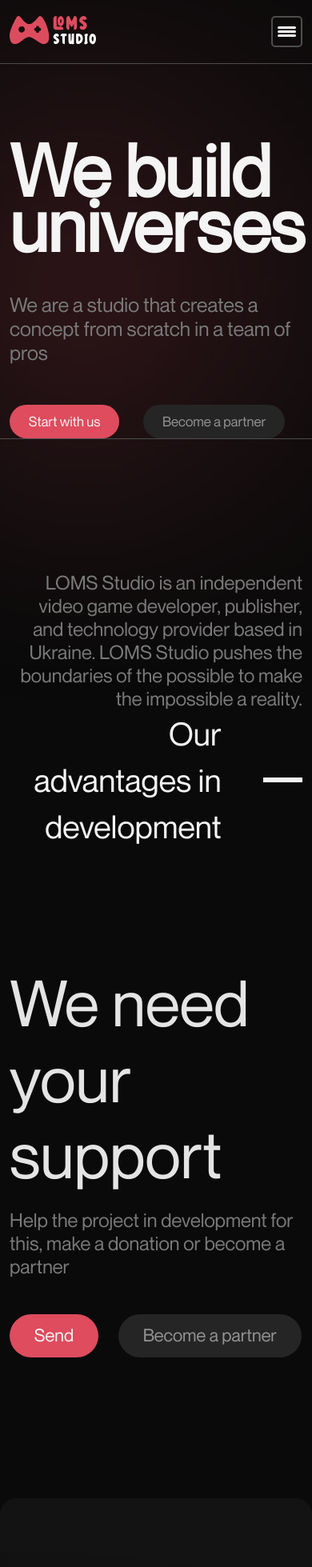
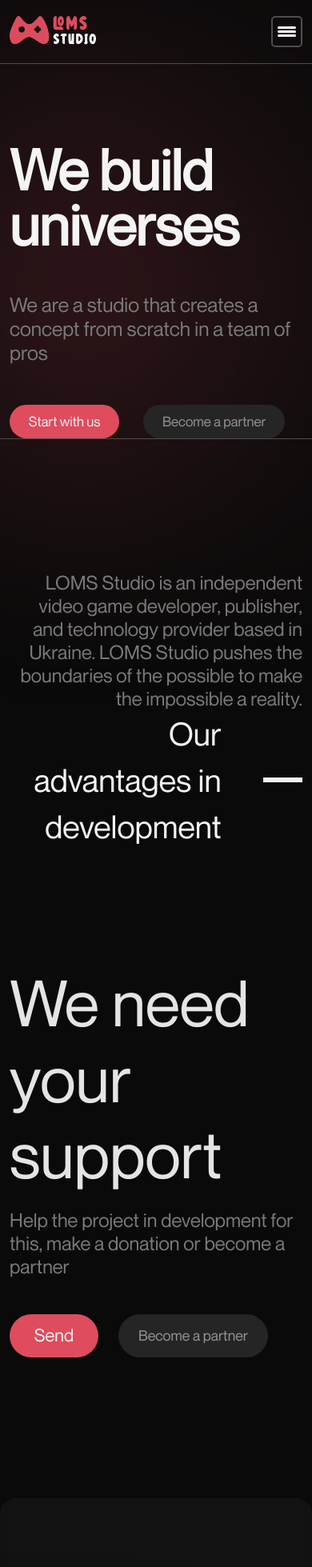
Before and after one commit to VladKnyaz/lomsST, a React (Create React App) app in the folder client/: page / in a window 390 px wide. Shown: the top 1959 px of the page at 80% size. Built offline with nearby package versions, Linux system fonts and the light colour scheme.

Commit message:
fix: adaptive

```diff
--- a/client/src/pages/home/index.css
+++ b/client/src/pages/home/index.css
@@ -230,8 +230,12 @@
         display: none;
     }
 
+    .ushelp__section__button.button--secondory {
+        font-size: 18px;
+    }
+
     .start__section__title {
-        font-weight: 600;
+        font-size: 70px;
         line-height: 69px;
     }
 
```
